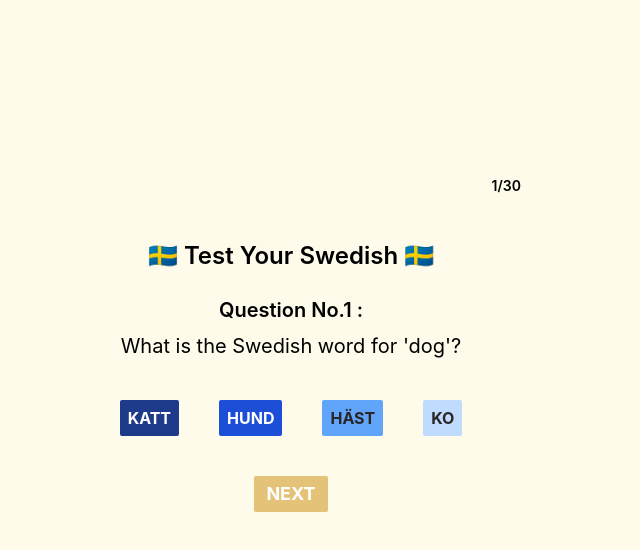
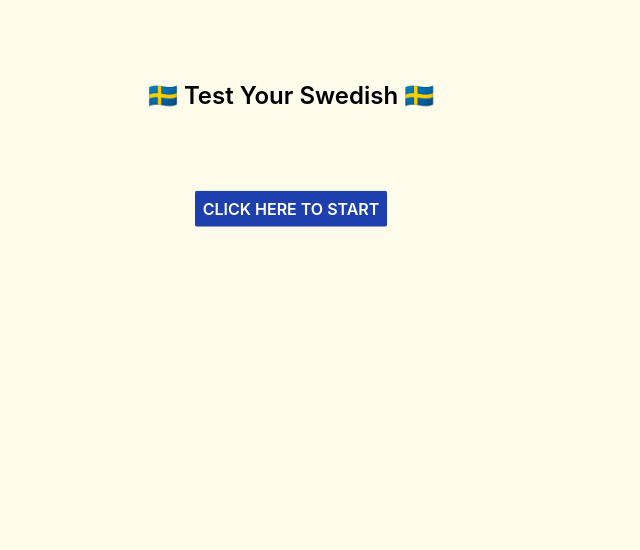
Before and after one commit to sansan-sakura/A1-swedish-quiz, a React (Vite) app: page / in a window 1280 px wide. Shown: the top 550 px of the page, without its empty margins (349-989 px from the left). Built offline with nearby package versions, Linux system fonts and the light colour scheme.

Commit message:
Add result page

```diff
--- a/src/App.jsx
+++ b/src/App.jsx
@@ -1,9 +1,25 @@
+import { useState } from "react";
 import { CurrentQuestionZustand } from "./components/CurrentQuestionZustand";
 
 export const App = () => {
+  const [isStart, setIsStart] = useState(false);
   return (
-    <div className="flex justify-center pt-[200px] min-h-screen w-full bg-amber-50">
-      <CurrentQuestionZustand />
+    <div className="flex justify-center pt-[80px] min-h-screen w-full bg-amber-50">
+      <div className="w-[500px] text-center">
+        <h2 className="text-2xl font-semibold mb-10">🇸🇪 Test Your Swedish 🇸🇪</h2>
+        {isStart ? (
+          <CurrentQuestionZustand />
+        ) : (
+          <div>
+            <button
+              onClick={() => setIsStart(true)}
+              className="py-1.5 px-2 rounded-sm bg-blue-800 uppercase font-semibold text-white mt-10 animate-bounce"
+            >
+              Click here to start
+            </button>
+          </div>
+        )}
+      </div>
     </div>
   );
 };
--- a/src/components/CurrentQuestionZustand.jsx
+++ b/src/components/CurrentQuestionZustand.jsx
@@ -1,5 +1,6 @@
 import { useEffect, useMemo, useState } from "react";
 import useQuizStore from "../stores/useQuizStore";
+import { Result } from "./Result";
 
 const buttonColors = [
   "bg-blue-900 hover:bg-blue-900/90 text-white",
@@ -13,7 +14,7 @@ export const CurrentQuestionZustand = () => {
   const currentQuestionIndex = useQuizStore((state) => state.currentQuestionIndex);
   const goToNextQuestion = useQuizStore((state) => state.goToNextQuestion);
   const handleSubmit = useQuizStore((state) => state.submitAnswer);
-  const isCorrect = useQuizStore((state) => state.isCorrect);
+  const isDone = useQuizStore((state) => state.quizOver);
   const question = questions[currentQuestionIndex];
   const [isAnswered, setIsAnswered] = useState(false);
 
@@ -21,7 +22,7 @@ export const CurrentQuestionZustand = () => {
     () => (currentQuestionIndex / questions.length) * 100,
     [currentQuestionIndex, questions]
   );
-
+  console.log(isDone);
   useEffect(() => {
     setIsAnswered(false);
   }, [currentQuestionIndex]);
@@ -30,18 +31,20 @@ export const CurrentQuestionZustand = () => {
   }
 
   return (
-    <div className="w-[500px] text-center">
+    <>
+      {!isDone ? (
+        <>
           <div className="w-full h-4 mb-6 relative">
             <span className="absolute -top-6 right-5 text-sm font-semibold">
               {currentQuestionIndex + 1}/{questions.length}
             </span>
             <div className="rounded bg-blue-300 h-2" style={{ width: progressBarWidth + "%" }} />
           </div>
-      <h2 className="text-2xl font-semibold">🇸🇪 Test Your Swedish 🇸🇪</h2>
+
           <div className="mt-6">
             <h1 className="text-xl flex flex-col gap-2">
               <span className="font-semibold">Question No.{currentQuestionIndex + 1} :</span>
-          <span> {question.question}</span>
+              <span className="max-w-[400px] mx-auto"> {question.question}</span>
             </h1>
             <ul className="flex gap-10 my-10 justify-center">
               {question?.choices?.map((choice, i) => (
@@ -72,6 +75,12 @@ export const CurrentQuestionZustand = () => {
           >
             NEXT
           </button>
+        </>
+      ) : (
+        <div>
+          <Result />
         </div>
+      )}
+    </>
   );
 };
--- /dev/null
+++ b/src/components/Result.jsx
@@ -0,0 +1,15 @@
+import useQuizStore from "../stores/useQuizStore";
+
+export const Result = () => {
+  const answers = useQuizStore((state) => state.answers);
+
+  const correctNum = answers.filter((answer) => answer.isCorrect).length;
+  return (
+    <div>
+      <p className="font-bold uppercase text-lg"> Result</p>
+      <p className="text-xl font-semibold text-blue-800 bg-blue-100 w-fit mx-auto py-2 px-4 rounded-full mt-6">
+        {correctNum} / {answers.length}
+      </p>
+    </div>
+  );
+};
```
Lines whose indentation alone changed are shown as unchanged.
